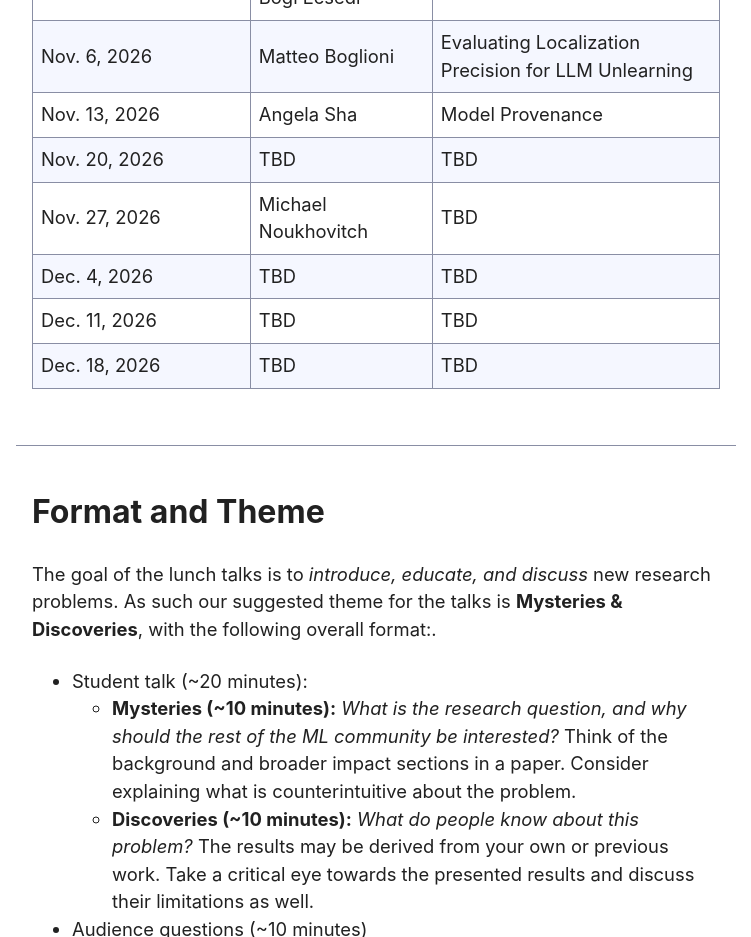
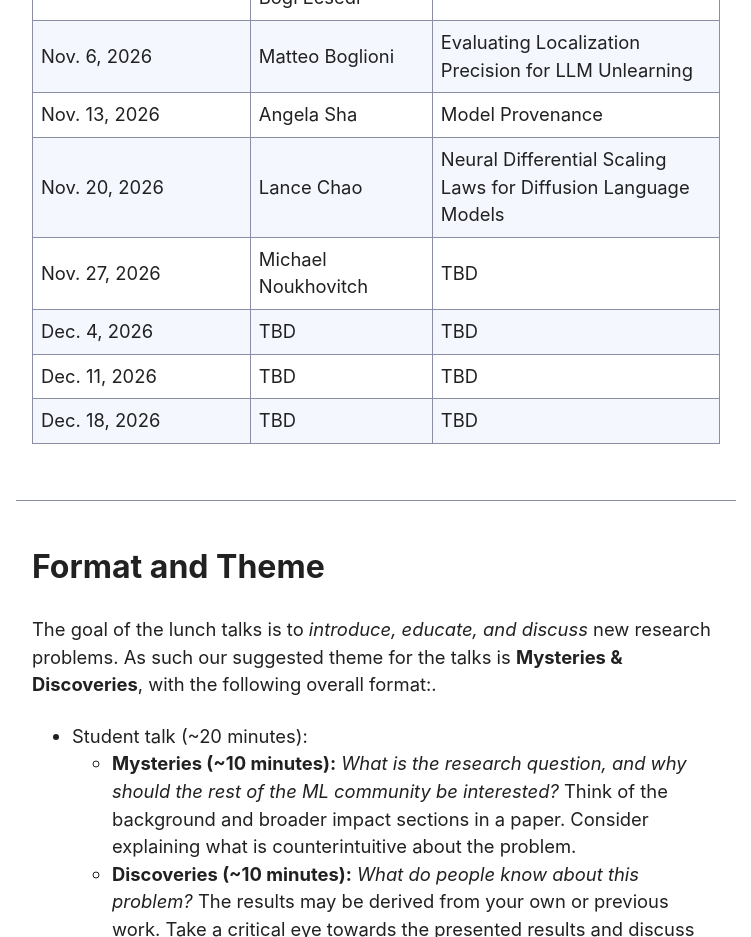
Before and after one commit to ml-lunch-vector/ml-lunch-vector.github.io, a plain HTML site: page index.html in a window 1280 px wide. Shown: the part 1480-2417 px from the top of the page, without its empty margins (264-1015 px from the left). Drawn offline with Linux system fonts and the light colour scheme.

Commit message:
Update index.html

```diff
--- a/index.html
+++ b/index.html
@@ -49,7 +49,7 @@
         <tr><td>Oct. 23, 2026</td><td>John Kirchenbauer & Bogi Ecsedi</td><td>LLM Security and Monitorability</td></tr>
         <tr><td>Nov. 6, 2026</td><td>Matteo Boglioni</td><td>Evaluating Localization Precision for LLM Unlearning</td></tr>
         <tr><td>Nov. 13, 2026</td><td>Angela Sha</td><td>Model Provenance</td></tr>
-        <tr><td>Nov. 20, 2026</td><td>TBD</td><td>TBD</td></tr>
+        <tr><td>Nov. 20, 2026</td><td>Lance Chao</td><td>Neural Differential Scaling Laws for Diffusion Language Models</td></tr>
         <tr><td>Nov. 27, 2026</td><td>Michael Noukhovitch</td><td>TBD</td></tr>
         <tr><td>Dec. 4, 2026</td><td>TBD</td><td>TBD</td></tr>
         <tr><td>Dec. 11, 2026</td><td>TBD</td><td>TBD</td></tr>
```
